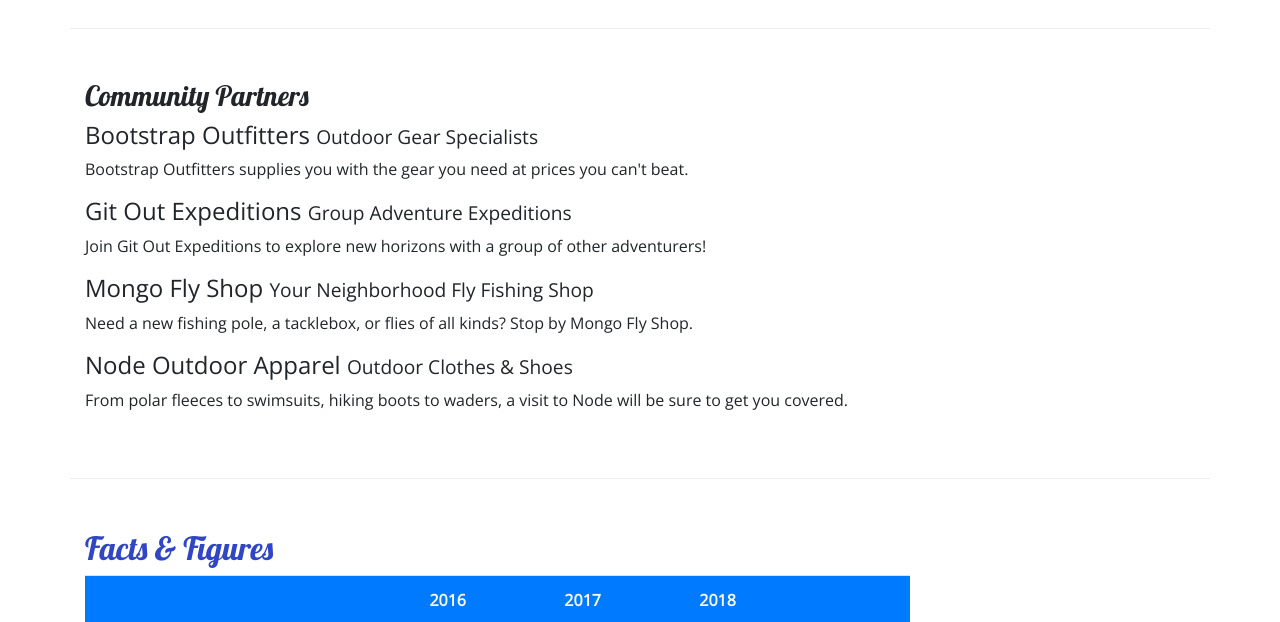
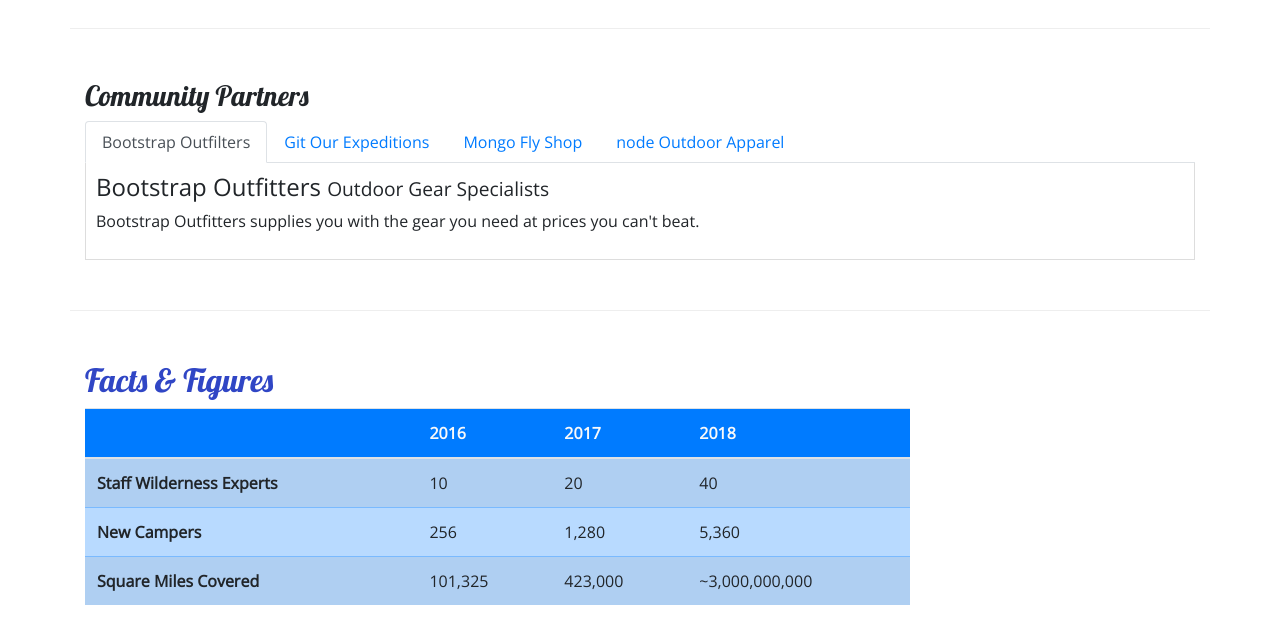
Before and after one commit to SOCRATE85/Bootstrap-Practice, a website: page aboutus.html in a window 1280 px wide. Shown: the part 800-1422 px from the top of the page. Drawn offline with nearby package versions, Linux system fonts and the light colour scheme.

Commit message:
Update the Tabs Content

```diff
--- a/aboutus.html
+++ b/aboutus.html
@@ -111,15 +111,43 @@
         <div class="row row-content">
             <div class="col">
                 <h3>Community Partners</h3>
-                <h4>Bootstrap Outfitters <small>Outdoor Gear Specialists</small></h4>
-                <p>Bootstrap Outfitters supplies you with the gear you need at prices you can't beat.</p>
-                <h4>Git Out Expeditions <small>Group Adventure Expeditions</small></h4>
-                <p class="d-none d-sm-block">Join Git Out Expeditions to explore new horizons with a group of other adventurers!</p>
-                <h4>Mongo Fly Shop <small>Your Neighborhood Fly Fishing Shop</small></h4>
-                <p>Need a new fishing pole, a tacklebox, or flies of all kinds? Stop by Mongo Fly Shop.</p>
-                <h4>Node Outdoor Apparel <small>Outdoor Clothes & Shoes</small></h4>
-                <p>From polar fleeces to swimsuits, hiking boots to waders, a visit to Node will be sure to get you
-                    covered.</p>
+                <ul class="nav nav-tabs ">
+                    <li  class="nav-item"> <a class="nav-link active" href="#bootstrap" role="tab" data-toggle="tab">
+                         Bootstrap Outfilters</a></li>
+
+                    <li  class="nav-item"><a class="nav-link" href="#git" role="tab" data-toggle="tab">
+                        Git Our Expeditions</a></li>
+
+                    <li  class="nav-item"><a class="nav-link" href="#mongo" role="tab" data-toggle="tab">
+                        Mongo Fly Shop </a></li>
+
+                    <li  class="nav-item"> <a class="nav-link" href="#node" role="tab" data-toggle="tab">
+                        node Outdoor Apparel </a> </li>
+                </ul>
+
+                <div class="tab-content">
+                    <div role="tabpanel" class="tab-pane fade show active" id="#bootstrap">
+                        <h4>Bootstrap Outfitters <small>Outdoor Gear Specialists</small></h4>
+                        <p class="d-none d-sm-block">Bootstrap Outfitters supplies you with the gear you need at prices you can't beat.</p>
+                    </div>
+
+                    <div role="tabpanel" class="tab-pane fade" id="git">
+                        <h4>Git Out Expeditions <small>Group Adventure Expeditions</small></h4>
+                        <p class="d-none d-sm-block">Join Git Out Expeditions to explore new horizons with a group of other adventurers!</p>
+                    </div>
+
+                    <div role="tabpanel" class="tab-pane fade" id="mongo">
+                        <h4>Mongo Fly Shop <small>Your Neighborhood Fly Fishing Shop.</small></h4>
+                        <p class="d-none d-sm-block">Need a new fishing pole, a tacklebox, or flies of all kinds? Stop by Mongo Fly Shop.
+                        </p>
+                    </div>
+
+                    <div role="tabpanel" class="tab-pane fade" id="node">
+                        <h4>Node Outdoor Apparel <small>Outdoor Clothes & Shoes</small></h4>
+                        <p class="d-none d-sm-block">From polar fleeces to swimsuits, hiking boots to waders, a visit to Node will be sure
+                            to get you covered.</p>
+                    </div>
+                </div>
             </div>
         </div>
 
@@ -191,7 +219,10 @@
             </div>
         </div>
     </footer>
-
+    <!-- jQuery must come first, then Popper.js, then the Bootstrap JavaScript plugins.-->
+    <script src="node_modules/jquery/dist/jquery.slim.min.js"></script>
+    <script src="node_modules/popper.js/dist/umd/popper.min.js"></script>
+    <script src="node_modules/bootstrap/dist/js/bootstrap.min.js"></script>
 </body>
 
 </html>
--- a/css/styles.css
+++ b/css/styles.css
@@ -35,3 +35,9 @@
 .navbar {
     background-color: #901CAD;
 }
+
+.tab-content {
+    border: 1px solid #DDD;
+    border-top: none;
+    padding: 10px;
+}
```
Also changed, not shown: index.html (+1 -1 lines).
